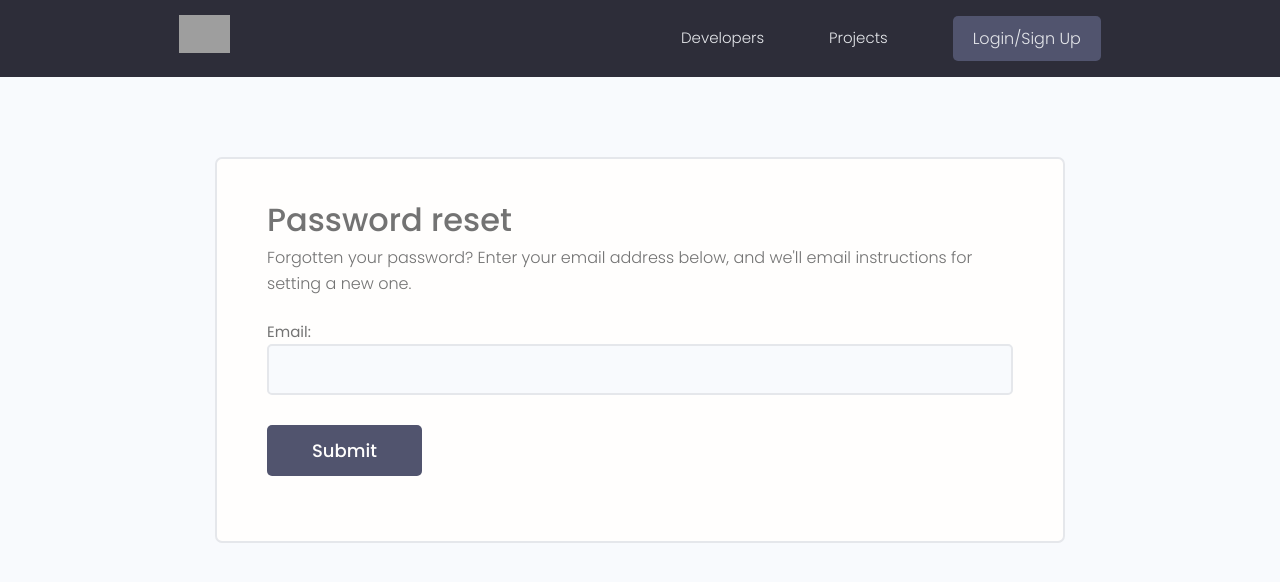
After one commit to omprakashs855/devsearch, a Django app: page /reset_password/ in a window 1280 px wide. The commit adds this page. Shown: the top 582 px of the page. Run offline with Django 4.2, Linux system fonts and the light colour scheme; some libraries are stand-ins or nearby versions; grey boxes are pictures that could not be loaded.

Commit message:
sending emails and password reset

```diff
--- a/devsearch/urls.py
+++ b/devsearch/urls.py
@@ -4,13 +4,30 @@ from django.urls import path, include
 from django.conf import settings
 from django.conf.urls.static import static
 
+from django.contrib.auth import views as auth_views
+
 urlpatterns = [
     path('admin/', admin.site.urls),
     path('projects/', include('projects.urls')),
     path('', include('users.urls')),
+
+    path('reset_password/', auth_views.PasswordResetView.as_view(template_name="reset_password.html"),
+         name="reset_password"),
+    path('reset_password_sent/', auth_views.PasswordResetDoneView.as_view(template_name="reset_password_sent.html"),
+         name="password_reset_done"),
+    path('reset/<uidb64>/<token>/', auth_views.PasswordResetConfirmView.as_view(template_name="reset.html"),
+         name="password_reset_confirm"),
+    path('reset_password_complete', auth_views.PasswordResetCompleteView.as_view(template_name="reset_password_complete.html"),
+         name="password_reset_complete"),
 
 ]
 
 # Routing image files
 urlpatterns += static(settings.MEDIA_URL, document_root=settings.MEDIA_ROOT)
 urlpatterns += static(settings.STATIC_URL, document_root=settings.STATIC_ROOT)
+
+
+# 1. User submits email for reset            // PasswordResetView.as_view()    //name="reset_password"
+# 2. Email sent message                      // PasswordResetDoneView.as_view()    //name="password_reset_done"
+# 3. Email with Link and reset instructions  // PasswordResetConfirmView.as_view()    //name="password_reset_confirm"
+# 4. Password successfully reset message     // PasswordResetCompleteView.as_view()    //name="password_reset_complete"
--- /dev/null
+++ b/templates/reset_password.html
@@ -0,0 +1,48 @@
+{% extends 'main.html' %}
+{% block content %}
+
+<style>
+    input[type='text'],
+    input[type='email'],
+    input[type='password']
+    {
+        min-width: 24rem;
+        width: 100%;
+        padding: 1.2rem 1.5rem;
+        border-radius: 0.5rem;
+        border: 2px solid var(--color-light);
+        transition: all 0.3s ease-in-out;
+        background-color: var(--color-bg);
+    }
+
+    input[type='text']:focus,
+    input[type='email']:focus,
+    input[type='password']:focus,
+    input[type='text']:active,
+    input[type='email']:active,
+    input[type='password']:active{
+        outline: none;
+        border: 2px solid var(--color-main);
+    }
+</style>
+
+<!-- Main Section -->
+<main class="formPage my-xl">
+    <div class="content-box">
+        <div class="formWrapper">
+            <h3>Password reset</h3>
+            <p>Forgotten your password? Enter your email address below,
+                and we'll email instructions for setting a new one.</p>
+            <br>
+
+            <form class="form" method="POST" action="" enctype="multipart/form-data">
+                {% csrf_token %}
+                {{form}}
+                <br>
+                <input class="btn btn--sub btn--lg  my-md" type="submit" value="Submit" />
+            </form>
+        </div>
+    </div>
+</main>
+
+{% endblock %}
--- a/users/templates/users/login_register.html
+++ b/users/templates/users/login_register.html
@@ -84,7 +84,7 @@
         </div>
         <div class="auth__actions">
           <input class="btn btn--sub btn--lg" type="submit" value="Log In" />
-          <a href="forgetpassword.html">Forget Password?</a>
+          <a href="{% url 'reset_password' %}">Forget Password?</a>
         </div>
       </form>
       <div class="auth__alternative">
```
Also changed, not shown: templates/reset.html (added, +47 -0 lines), templates/reset_password_complete.html (added, +17 -0 lines), templates/reset_password_sent.html (added, +22 -0 lines), db.sqlite3.
